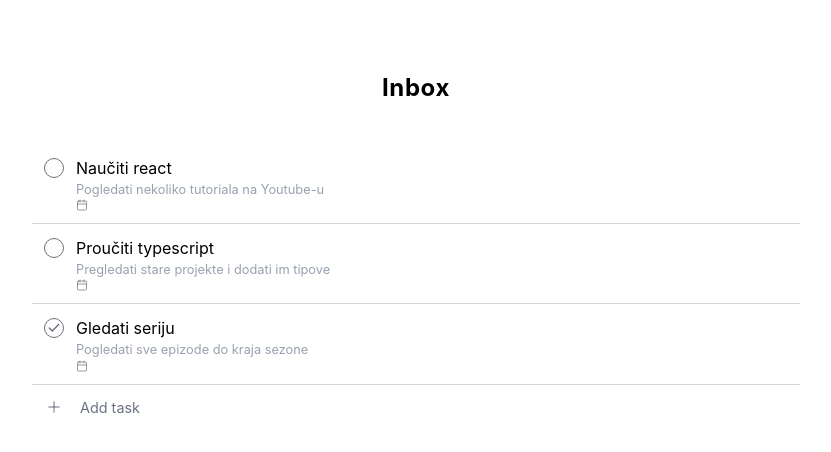
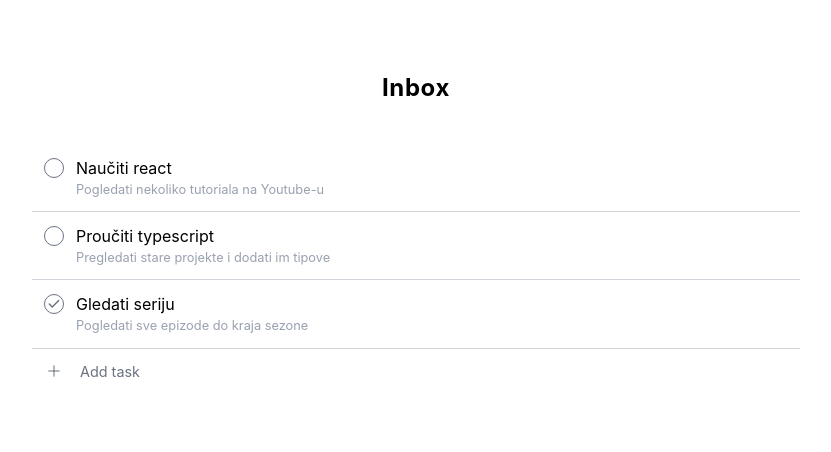
Before and after one commit to krunoslav-k/todoist-clone, a React (Vite) app: page / in a window 1280 px wide. Shown: the top 452 px of the page, without its empty margins (224-1055 px from the left). Built offline with nearby package versions, Linux system fonts and the light colour scheme.

Commit message:
fix: due date calendar icon showing when no due date is selected

```diff
--- a/src/components/TodoItem.tsx
+++ b/src/components/TodoItem.tsx
@@ -45,8 +45,11 @@ export default function TodoItem({
           <div
             className={`ml-2 flex items-center gap-0.5 text-[13px] font-light ${color}`}
           >
-            <Calendar strokeWidth={1.6} size={12} />
-            {todo.dueDate ? `${label} ${dueDateTime}` : ""}
+            {todo.dueDate && (
+              <span className="flex items-center gap-1">
+                <Calendar strokeWidth={1.6} size={12} /> {label} {dueDateTime}
+              </span>
+            )}
           </div>
           <div>{todo.priority ? todo.priority : ""}</div>
         </div>
```
